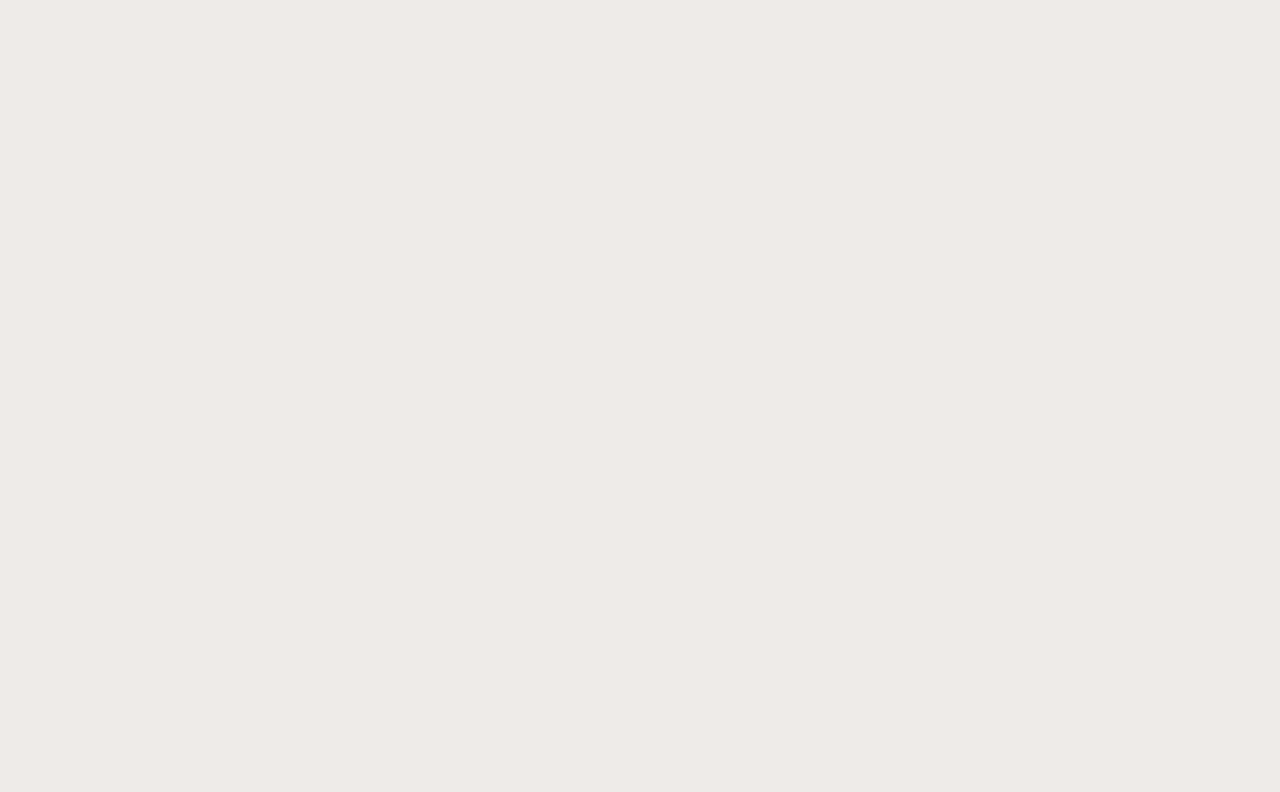
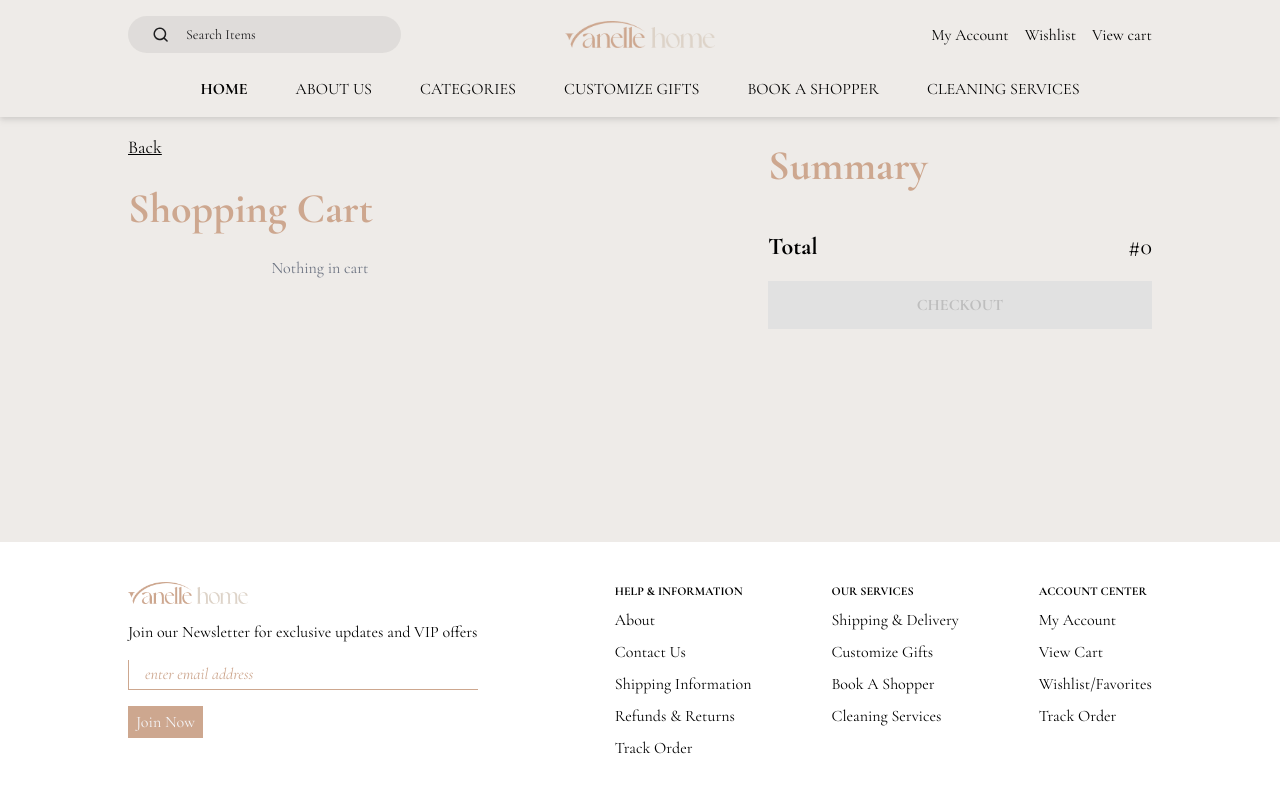
Before and after one commit to emmanuelolusola/vanellehome, a React (Vite) app: page /cart in a window 1280 px wide. Before the commit this address had no page. Shown: the top 792 px of the page. Built offline with nearby package versions, Linux system fonts and the light colour scheme.

Commit message:
product checkout added

```diff
--- a/package.json
+++ b/package.json
@@ -13,7 +13,8 @@
     "react": "^18.2.0",
     "react-dom": "^18.2.0",
     "react-icons": "^5.2.1",
-    "react-modern-drawer": "^1.3.1",
+    "react-modern-drawer": "^1.4.0",
+    "react-responsive-modal": "^6.4.2",
     "react-router-dom": "^6.23.1"
   },
   "devDependencies": {
--- a/src/App.jsx
+++ b/src/App.jsx
@@ -6,6 +6,7 @@ import Products from "./components/products/Products";
 import About from "./components/about/About";
 import Product from "./components/products/Product";
 import CleaningServices from "./components/cleaning/CleaningServices";
+import Cart from "./components/cart/Cart";
 
 function App() {
   return (
@@ -16,6 +17,7 @@ function App() {
           <Route path="/" element={<Navbar />} exact />
           <Route path="/product" element={<Products />} exact />
           <Route path="/product/:id" element={<Product />} exact />
+          <Route path="/cart" element={<Cart />} exact />
           <Route path="/about" element={<About />} exact />
           <Route
             path="/cleaning-services"
--- /dev/null
+++ b/src/components/cart/Cart.jsx
@@ -0,0 +1,166 @@
+import React, { useEffect, useState } from "react";
+import { useNavigate } from "react-router-dom";
+import { IoAdd } from "react-icons/io5";
+import { RiSubtractFill } from "react-icons/ri";
+import { IoTrashBinSharp } from "react-icons/io5";
+import img from "../../assets/product.png";
+import Navbar from "../home/Navbar";
+import Footer from "../home/Footer";
+
+const Cart = () => {
+  const navigate = useNavigate();
+  const [products, setProducts] = useState([]);
+
+  useEffect(() => {
+    const savedProducts = JSON.parse(localStorage.getItem("cartItems")) || [];
+    const updatedProducts = savedProducts.map((product) => ({
+      ...product,
+      quantity: 1,
+      basePrice: parseFloat(String(product.price).replace("#", "")),
+      price: parseFloat(String(product.price).replace("#", "")),
+    }));
+    setProducts(updatedProducts);
+  }, []);
+
+  const handleQuantityChange = (id, change) => {
+    setProducts((prevProducts) =>
+      prevProducts.map((product) => {
+        if (product.id === id) {
+          const newQuantity = Math.max(1, product.quantity + change);
+          return {
+            ...product,
+            quantity: newQuantity,
+            price: product.basePrice * newQuantity,
+          };
+        }
+        return product;
+      })
+    );
+  };
+
+  const handleRemove = (id) => {
+    const updatedProducts = products.filter((product) => product.id !== id);
+    setProducts(updatedProducts);
+
+    localStorage.setItem("cartItems", JSON.stringify(updatedProducts));
+  };
+
+  const totalPrice = products.reduce(
+    (total, product) => total + product.price,
+    0
+  );
+
+  return (
+    <div className="w-full lg:h-screen flex flex-col justify-between">
+      <div className="w-full fixed top-0 bg-[#eeebe8] z-20 drop-shadow-md">
+        <Navbar />
+      </div>
+      <hr />
+      <div className="w-full flex flex-col lg:flex-row mt-24 lg:mt-0 pb-20 lg:justify-between lg:gap-30 lg:items-start">
+        <div className="w-full px-[20px] lg:px-[10%] pt-10 flex flex-col gap-4">
+          <p
+            className="text-[18px] underline cursor-pointer"
+            onClick={() => {
+              navigate(-1);
+              window.scrollTo(0, 0);
+            }}
+          >
+            Back
+          </p>
+          <p className="text-[24px] lg:text-[42px] font-bold text-[#cda78f]">
+            Shopping Cart
+          </p>
+          {products.length === 0 ? (
+            <p className="text-center text-gray-500">Nothing in cart</p>
+          ) : (
+            products.map((product) => (
+              <div key={product.id}>
+                <div className="w-full flex justify-center items-center pb-4">
+                  <div className="w-full flex justify-start items-start gap-2">
+                    <img
+                      src={product.image || img}
+                      className="w-10 h-10"
+                      alt={product.title}
+                    />
+                    <div className="w-full flex flex-col">
+                      <div className="flex gap-2">
+                        <p className="text-[12px]">{product.title}</p>
+                        <p className="text-[12px]">({product.quantity})</p>
+                      </div>
+                      <p className="text-[14px] text-[#cda78f] font-bold">
+                        #{product.price}
+                      </p>
+                    </div>
+                  </div>
+                  <div className="w-full flex justify-end items-center gap-4">
+                    <div className="flex justify-center items-center border border-[#cda78f] rounded-lg py-2 px-2 gap-3">
+                      <RiSubtractFill
+                        onClick={() => handleQuantityChange(product.id, -1)}
+                        className={
+                          product.quantity === 1
+                            ? "text-gray-400 cursor-not-allowed"
+                            : "cursor-pointer"
+                        }
+                        style={{
+                          cursor:
+                            product.quantity === 1 ? "not-allowed" : "pointer",
+                        }}
+                      />
+                      <div className="w-[1px] h-4 bg-black"></div>
+                      <IoAdd
+                        onClick={() => handleQuantityChange(product.id, 1)}
+                        className="cursor-pointer"
+                      />
+                    </div>
+                    <IoTrashBinSharp
+                      color="red"
+                      onClick={() => handleRemove(product.id)}
+                    />
+                  </div>
+                </div>
+                <hr />
+              </div>
+            ))
+          )}
+        </div>
+        <div className="w-full px-[20px] lg:px-[10%] py-10 flex flex-col gap-4">
+          <p className="text-[24px] lg:text-[42px] font-bold text-[#cda78f]">
+            Summary
+          </p>
+          <div className="flex flex-col gap-4">
+            <div className="w-full flex flex-col gap-4 justify-between">
+              {products.map((product) => (
+                <div key={product.id} className="w-full flex justify-between">
+                  <div className="flex gap-2">
+                    <p>{product.title}</p>
+                    <p>({product.quantity})</p>
+                  </div>
+                  <p>#{product.price}</p>
+                </div>
+              ))}
+            </div>
+            <div className="w-full flex justify-between">
+              <p className="font-bold text-[24px]">Total</p>
+              <p className="text-[24px]">#{totalPrice}</p>
+            </div>
+            {products.length === 0 ? (
+              <button
+                disabled
+                className="w-full h-12 flex justify-center items-center gap-2 cursor-pointer bg-[#e1e1e1] font-bold text-[#bebebe]"
+              >
+                CHECKOUT
+              </button>
+            ) : (
+              <div className="w-full h-12 flex justify-center items-center gap-2 cursor-pointer bg-[#cda78f] font-bold text-white">
+                CHECKOUT
+              </div>
+            )}
+          </div>
+        </div>
+      </div>
+      <Footer />
+    </div>
+  );
+};
+
+export default Cart;
--- a/src/components/home/Home.jsx
+++ b/src/components/home/Home.jsx
@@ -14,7 +14,7 @@ import Recommended from "./Recommended";
 const Home = () => {
   return (
     <div>
-      <div className="fixed w-full h-[100vh] flex justify-center items-center backdrop-blur-md px-[24px] z-30">
+      <div className="hidden fixed w-full h-[100vh] flex justify-center items-center backdrop-blur-md px-[24px] z-30">
         <div className="flex flex-col gap-2 lg:gap-4 text-white py-4 px-8 lg:py-10 lg:px-20 backdrop-blur-lg rounded-xl shadow-lg border border-[#CDA78F]">
           <p className="text-[28px] lg:text-[42px] font-bold text-center">
             Under Construction
--- a/src/components/home/Navbar.jsx
+++ b/src/components/home/Navbar.jsx
@@ -90,11 +90,26 @@ const Navbar = () => {
           <div className="w-full hidden lg:flex gap-4 justify-end items-center">
             <p className="font-normal text-[16px] cursor-pointer">My Account</p>
             <p className="font-normal text-[16px] cursor-pointer">Wishlist</p>
-            <p className="font-normal text-[16px]">View cart</p>
+            <p
+              className="font-normal text-[16px] cursor-pointer"
+              onClick={() => {
+                navigate(`/cart`);
+                scrollToTop();
+              }}
+            >
+              View cart
+            </p>
           </div>
           <div className="sm:hidden w-full flex gap-[12px] justify-end items-center">
             <VscAccount size={18} style={{ strokeWidth: 0 }} />
-            <CiShoppingCart size={20} style={{ strokeWidth: 0 }} />
+            <CiShoppingCart
+              size={20}
+              style={{ strokeWidth: 0 }}
+              onClick={() => {
+                navigate(`/cart`);
+                scrollToTop();
+              }}
+            />
           </div>
         </div>
         {/* CONTENT */}
--- a/src/components/products/Products.jsx
+++ b/src/components/products/Products.jsx
@@ -73,7 +73,7 @@ const Products = () => {
             </div>
             <div className="flex flex-col w-[38vw] lg:w-[18vw] lg:items-center">
               <p className="text-[14px] font-normal">{_.title}</p>
-              <p className="font-bold text-[#cda78f] text-[14px]">{_.price}</p>
+              <p className="font-bold text-[#cda78f] text-[14px]">#{_.price}</p>
             </div>
           </div>
         ))}
--- a/src/index.css
+++ b/src/index.css
@@ -139,10 +139,11 @@ body {
   z-index: 1000;
 }
 
-/* .drawer.open {
-  left: 0;
-} */
-
 .drawer-content {
   padding: 20px;
 }
+
+div.react-responsive-modal-modal {
+  max-width: 1500px;
+  border-radius: 20px;
+}
```
Also changed, not shown: src/components/products/Product.jsx (+48 -8 lines), 1 other file (tests, documents, lock files or other folders).
